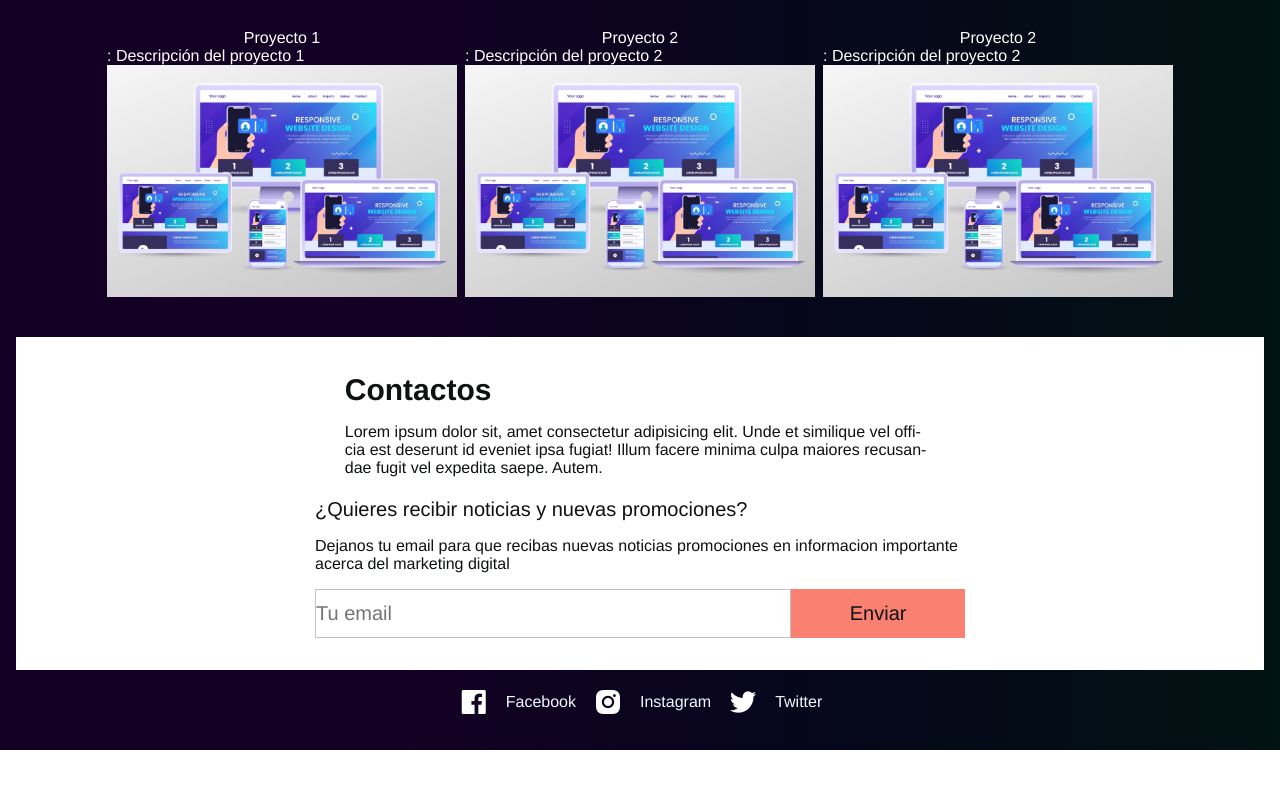
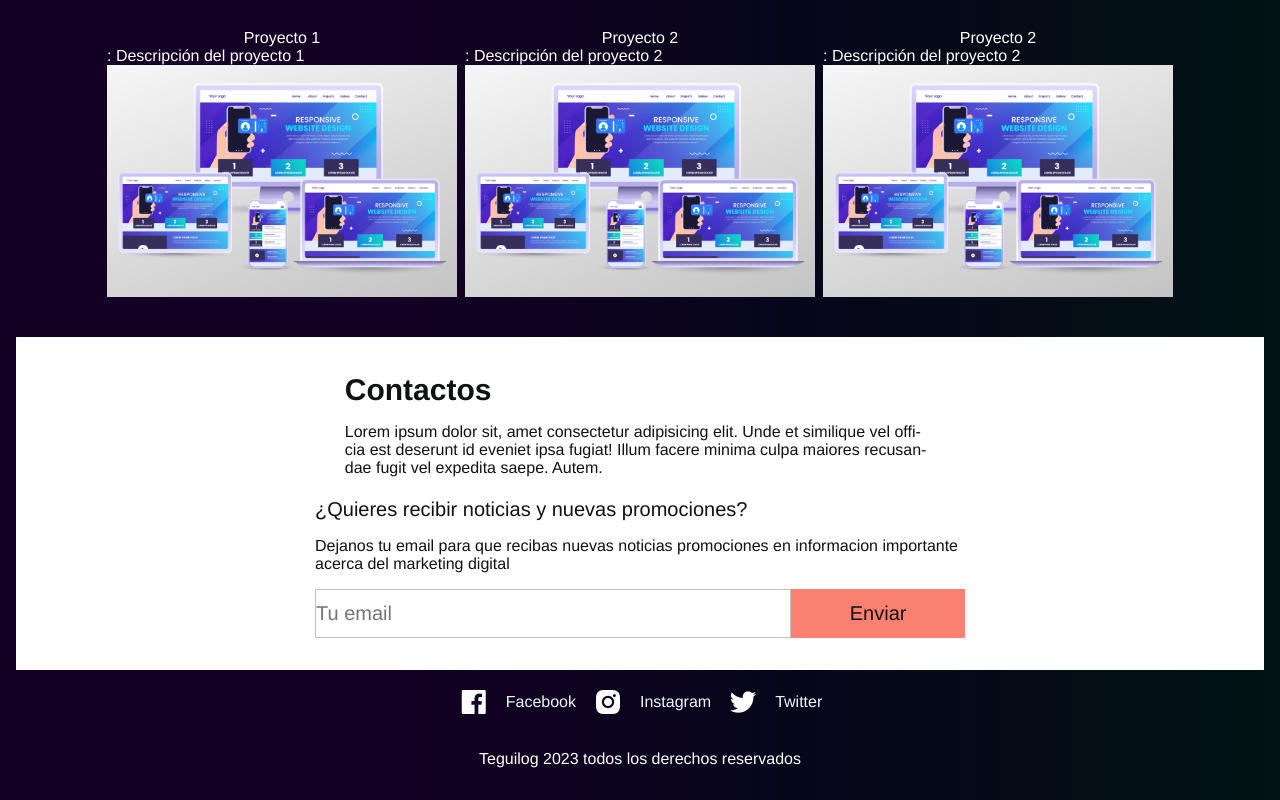
Before and after one commit to cristobalquilimaco/teguilog, a React (Vite) app: page /#/ in a window 1280 px wide. Shown: the part 3166-3966 px from the top of the page. Before the commit the page ends 3916 px from the top, so only its background shows below. Built offline with nearby package versions, Linux system fonts and the light colour scheme.

Commit message:
Se soluciona color del menu para pantallas pequeñas

```diff
--- a/src/shared/Footer.jsx
+++ b/src/shared/Footer.jsx
@@ -25,6 +25,7 @@ const Footer = () => {
       <i className='bx bxl-instagram-alt' ></i><span className='social_tt'>Instagram</span>
       <i className='bx bxl-twitter'></i><span className='social_tt'>Twitter</span>
       </div>
+      <p className='copyright'>Teguilog 2023 todos los derechos reservados</p>
     </div>
   )
 }
--- a/src/shared/styles/footer.css
+++ b/src/shared/styles/footer.css
@@ -70,6 +70,11 @@ align-items: center;
     color: aliceblue;
 }
 
+.copyright{
+text-align: center;
+color: white;
+margin-top: 2rem;
+}
 
 @media screen and (min-width: 768px){
 
--- a/src/shared/styles/navbar.css
+++ b/src/shared/styles/navbar.css
@@ -26,7 +26,6 @@
   align-items: center;
   justify-content: center;
   gap: 2rem;
-
 
 }
 
@@ -72,9 +71,6 @@ color: var(--text-color-white);
     color: var(--text-color-white);
   }
 
-  .header_menu_principal.scrolled li{
-    color: var(--text-color-white);
-  }
 
   .menu_icon{
 display: flex;
@@ -166,6 +162,7 @@ display: none;
     justify-content: center;
     margin: 0;
     padding: 0;
+
   }
 
   .list_menu {
@@ -173,11 +170,11 @@ display: none;
     align-items: center;
     justify-content: center;
     width: 150px;
+  }
+
+  .list_menu {
+color: var(--button-color);
 
   }
 
-  .list_menu {
-color: var(--text-color-white);
-  }
-
 }
```
